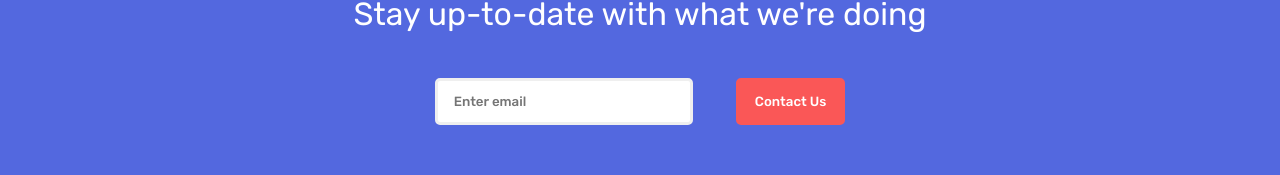
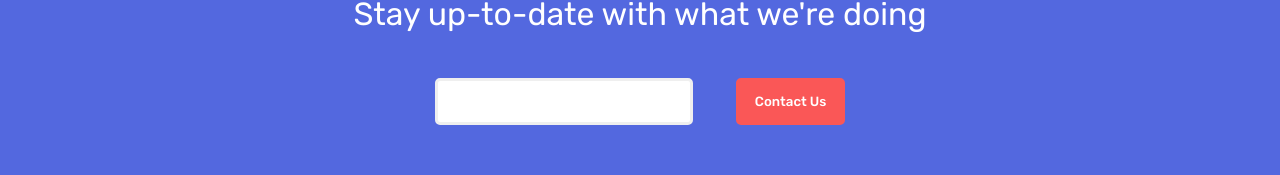
Before and after one commit to Saurabhdaswant/Bookmark, a React (Create React App) app: page / in a window 1280 px wide. Shown: the part 3092-3267 px from the top of the page. Built offline with nearby package versions, Linux system fonts and the light colour scheme; the HTML template or start-up script is replaced by a standard one.

Commit message:
fix : on submit empty input feild

```diff
--- a/src/layout/Footer.js
+++ b/src/layout/Footer.js
@@ -15,8 +15,7 @@ function Footer() {
       console.log("its truee");
     } else {
       setError(false);
-      console.log(state);
-      console.log("its flase now");
+      setstate("")
     }
   };
 
@@ -34,6 +33,7 @@ function Footer() {
                 onChange={(e) => setstate(e.target.value)}
                 type="text"
                 id="email"
+                value={state}
                 placeholder="Enter email"
                 className={error && `error`}
               />
```
